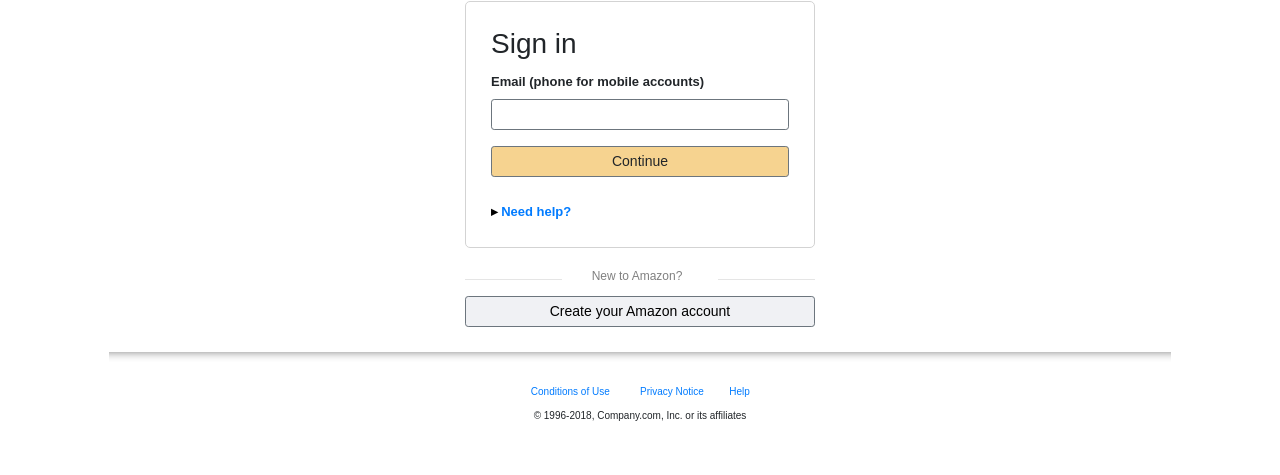
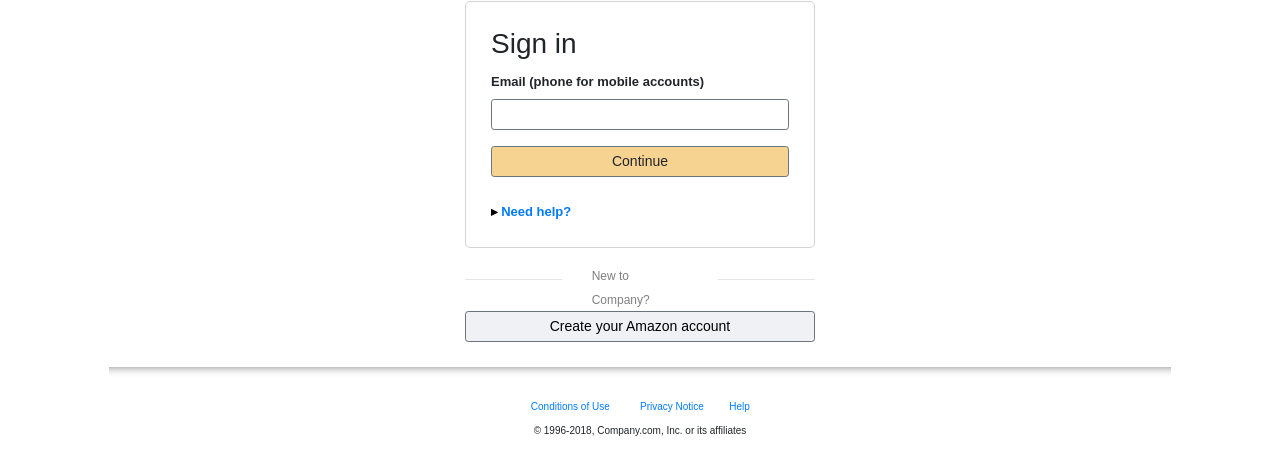
Before and after one commit to taratip/signin-page, a plain HTML site: page index.html in a window 1280 px wide. Shown: the part 69-544 px from the top of the page. Drawn offline with nearby package versions, Linux system fonts and the light colour scheme.

Commit message:
Edited note in html file

```diff
--- a/index.html
+++ b/index.html
@@ -42,7 +42,7 @@
               <hr>
             </div> <!-- Ending div for column line -->
             <div class="col-md">
-              <span class="xsmall-text">New to Amazon?</span>
+              <span class="xsmall-text">New to Company?</span>
             </div> <!-- Ending div for column text -->
             <div class="col-md">
               <hr>
```
